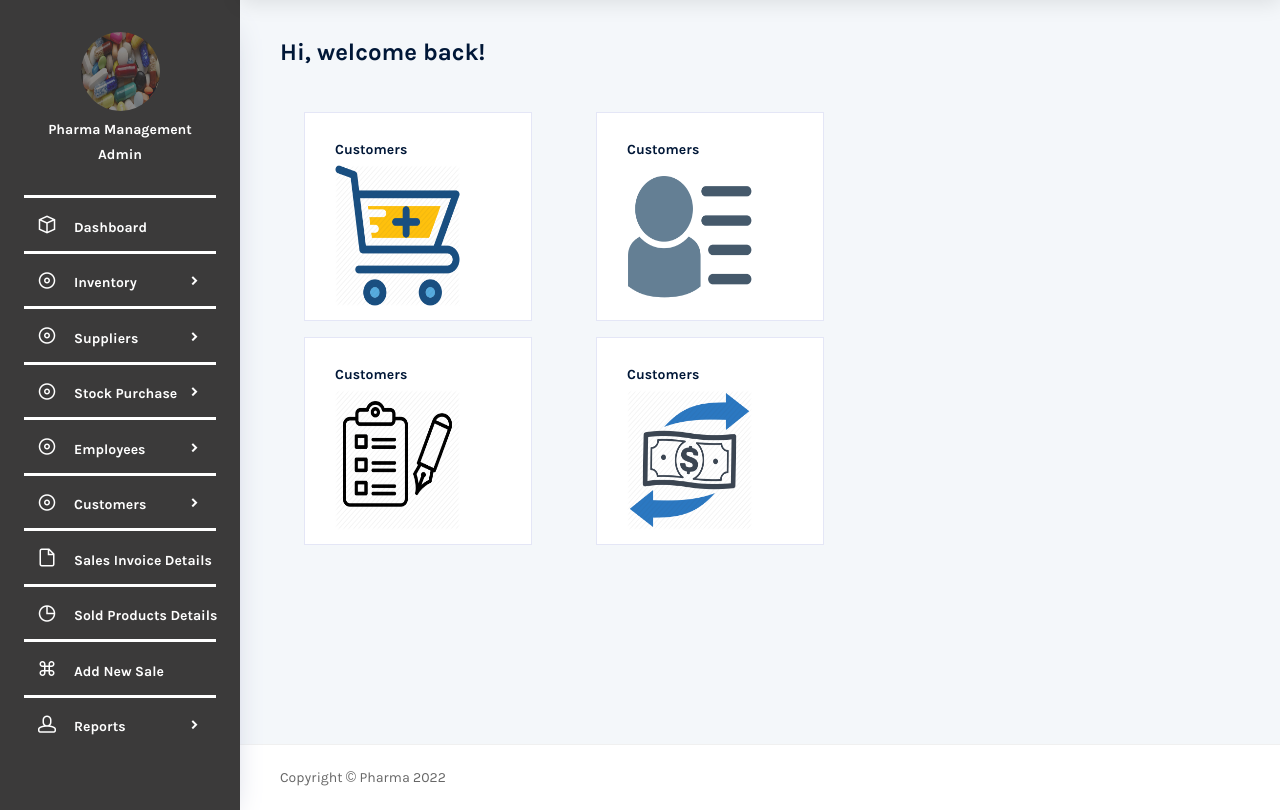
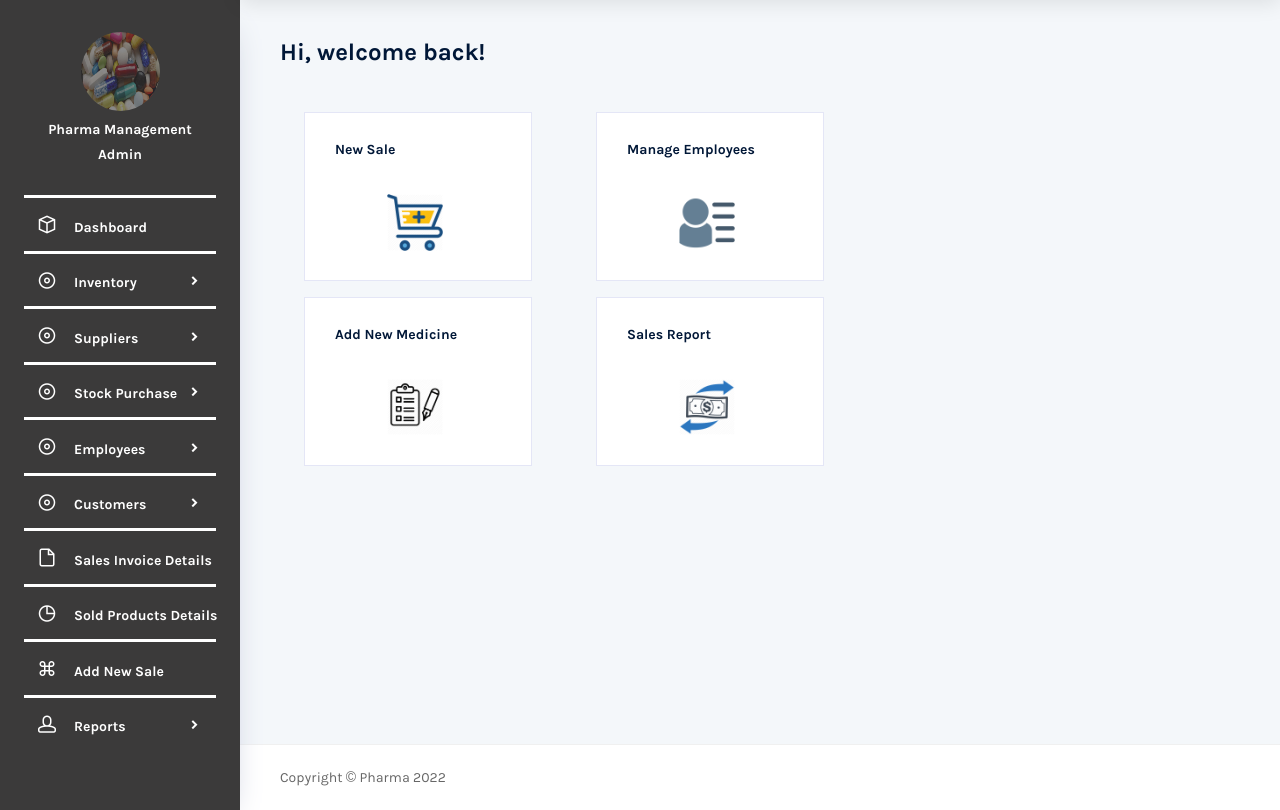
Before and after one commit to Vyshnavc7/pharma-management, a PHP site: page / in a window 1280 px wide. Shown: the part 60-870 px from the top of the page. Run offline with PHP 8.4, Linux system fonts and the light colour scheme.

```diff
--- a/admin/template/index.php
+++ b/admin/template/index.php
@@ -203,9 +203,12 @@
                 <div class="col-sm-12 grid-margin stretch-card">
                   <div class="card">
                     <div class="card-body">
-                      <h4 class="card-title">Customers</h4>
+                      <h4 class="card-title">New Sale</h4>
                       <a href="../pos1.php" title="Add New Sale">
-                        <img style="width: 75%;height: 96%;" class="text-center" src="images/meds/carticon1.png"  alt="Add New Sale">
+                        <img style="padding-left: 52px;
+    width: 65%;
+    height: 80%;
+    padding-top: 29px;" src="images/meds/carticon1.png"  alt="Add New Sale">
                       </a>
                     </div>
                   </div>
@@ -213,9 +216,12 @@
                 <div class="col-sm-12 grid-margin stretch-card">
                   <div class="card">
                     <div class="card-body">
-                      <h4 class="card-title">Customers</h4>
+                      <h4 class="card-title">Add New medicine</h4>
                       <a href="inventory-view.php" title="View Inventory">
-					<img src="images/meds/inventory.png" style="width: 75%;height: 96%;" alt="Inventory">
+					<img src="images/meds/inventory.png" style="    padding-left: 52px;
+    width: 65%;
+    height: 80%;
+    padding-top: 29px;" alt="Inventory">
 				</a>
                     </div>
                   </div>
@@ -228,9 +234,12 @@
                 <div class="col-sm-12 grid-margin stretch-card">
                   <div class="card">
                     <div class="card-body">
-                      <h4 class="card-title">Customers</h4>
+                      <h4 class="card-title">Manage Employees</h4>
                       <a href="employee-view.php" title="View Employees">
-					<img src="images/meds/emp.png" style="width: 75%;height: 96%;" alt="Employees List">
+					<img src="images/meds/emp.png" style="    padding-left: 52px;
+    width: 65%;
+    height: 80%;
+    padding-top: 29px;" alt="Employees List">
 				</a>
                     </div>
                   </div>
@@ -238,9 +247,12 @@
                 <div class="col-sm-12 grid-margin stretch-card">
                   <div class="card">
                     <div class="card-body">
-                      <h4 class="card-title">Customers</h4>
+                      <h4 class="card-title">Sales Report</h4>
                       <a href="salesreport.php" title="View Transactions">
-					<img src="images/meds/moneyicon.png" style="width: 75%;height: 96%;" alt="Transactions List">
+					<img src="images/meds/moneyicon.png" style="    padding-left: 52px;
+    width: 65%;
+    height: 80%;
+    padding-top: 29px;" alt="Transactions List">
 				</a>
                     </div>
                   </div>
```
